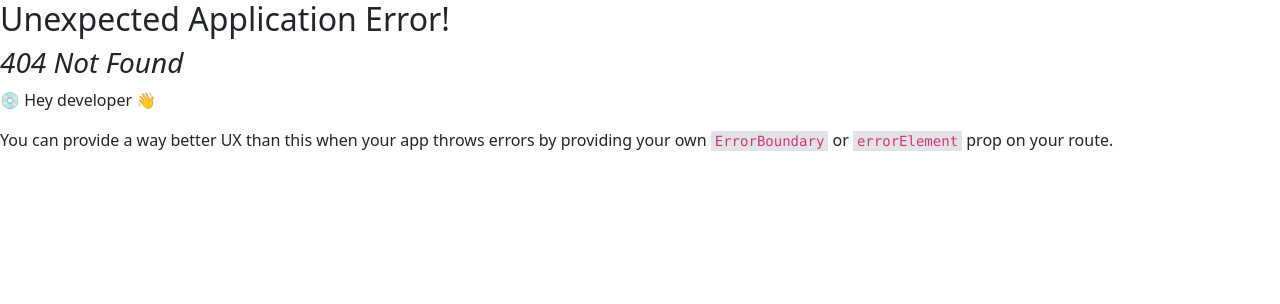
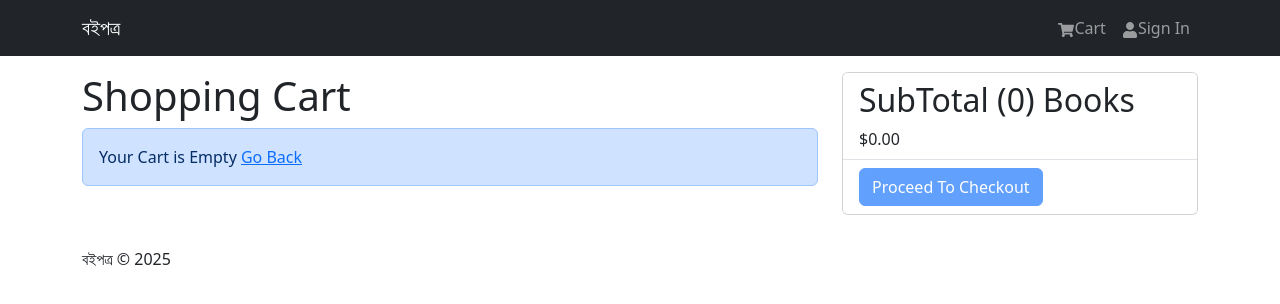
Before and after one commit to KdbAzizul/BoiPotro, a React (Vite) app in the folder FrontEnd/: page /cart in a window 1280 px wide. Before the commit this address had no page. Shown: the top 304 px of the page. Built offline with nearby package versions, Linux system fonts and the light colour scheme.

Commit message:
cart functionality completed

```diff
--- a/FrontEnd/src/components/header.jsx
+++ b/FrontEnd/src/components/header.jsx
@@ -1,32 +1,46 @@
-import {Navbar,Nav,Container} from 'react-bootstrap';
-import {FaShoppingCart,FaUser} from 'react-icons/fa'
-import {Link} from 'react-router-dom'
+import { Badge, Navbar, Nav, Container } from "react-bootstrap";
+import { FaShoppingCart, FaUser } from "react-icons/fa";
+import { Link } from "react-router-dom";
+import { useSelector } from "react-redux";
 const Header = () => {
+  const { cartItems } = useSelector((state) => state.cart);
+
   return (
     <header>
-        <Navbar bg='dark' variant='dark' expand='md' collapseOnSelect>
+      <Navbar bg="dark" variant="dark" expand="md" collapseOnSelect>
         <Container>
-
-                <Navbar.Brand as={Link} to='/'>
+          <Navbar.Brand as={Link} to="/">
             বইপত্র
           </Navbar.Brand>
 
-
-                <Navbar.Toggle aria-controls='basic-navbar-nav'/>
-                <Navbar.Collapse id='basic-navbar-nav'>
-                    <Nav className='ms-auto'>
-                        <Nav.Link as={Link} to='/cart'>
-                            <FaShoppingCart/>Cart
+          <Navbar.Toggle aria-controls="basic-navbar-nav" />
+          <Navbar.Collapse id="basic-navbar-nav">
+            <Nav className="ms-auto">
+              <Nav.Link as={Link} to="/cart">
+                <FaShoppingCart />
+                Cart
+                {cartItems.length > 0 && (
+                  <Badge
+                    pill
+                    bg="success"
+                    style={{
+                      marginLeft: "5px",
+                    }}
+                  >
+                    {cartItems.reduce((a, c) => a + c.qty, 0)}
+                  </Badge>
+                )}
               </Nav.Link>
-                        <Nav.Link as={Link} to='/login'>
-                            <FaUser/>Sign In
+              <Nav.Link as={Link} to="/login">
+                <FaUser />
+                Sign In
               </Nav.Link>
             </Nav>
           </Navbar.Collapse>
         </Container>
       </Navbar>
     </header>
-  )
-}
+  );
+};
 
-export default Header
+export default Header;
--- a/FrontEnd/src/main.jsx
+++ b/FrontEnd/src/main.jsx
@@ -13,12 +13,14 @@
 import App from './App.jsx'
 import HomeScreen from './screens/HomeScreen.jsx';
 import ProductScreen from './screens/ProductScreen.jsx';
+import CartScreen from './screens/CartScreen.jsx';
 
 const router=createBrowserRouter(
   createRoutesFromElements(
     <Route path="/" element={<App/>}>
       <Route index={true} path="/" element={<HomeScreen/>}/>
       <Route path="/product/:id" element={<ProductScreen/>}/>
+      <Route path="/cart" element={<CartScreen/>}/>
     </Route>
 
   )
--- /dev/null
+++ b/FrontEnd/src/screens/CartScreen.jsx
@@ -0,0 +1,114 @@
+import { Link, useNavigate } from "react-router-dom";
+import {
+  Row,
+  Col,
+  ListGroup,
+  Image,
+  Form,
+  Button,
+  Card,
+} from "react-bootstrap";
+import { FaTrash } from "react-icons/fa";
+import Message from "../components/Message";
+import { useDispatch, useSelector } from "react-redux";
+import { addToCart, removeFromCart } from "../slices/cartSlice";
+
+const CartScreen = () => {
+  const navigate = useNavigate();
+  const dispatch = useDispatch();
+
+  const cart = useSelector((state) => state.cart);
+  const { cartItems } = cart;
+
+  const addToCartHandler = async (product, qty) => {
+    dispatch(addToCart({ ...product, qty }));
+  };
+  const removeFromCartHandler = async (id) => {
+    dispatch(removeFromCart(id));
+  };
+  const checkoutHandler = () => {
+    navigate('/login?redirect=/shipping')
+  }
+
+
+  return (
+    <Row>
+      <Col md={8}>
+        <h1 style={{ marginButtom: "20px" }}>Shopping Cart</h1>
+        {cartItems.length === 0 ? (
+          <Message>
+            Your Cart is Empty <Link to="/">Go Back</Link>
+          </Message>
+        ) : (
+          <ListGroup variant="flush">
+            {cartItems.map((item) => (
+              <ListGroup.Item key={item.id}>
+                <Row>
+                  <Col md={2}>
+                    <Image src={item.image} alt={item.name} fluid rounded />
+                  </Col>
+                  <Col md={3}>
+                    <Link to={`/product/${item.id}`}>{item.name}</Link>
+                  </Col>
+                  <Col md={2}>Tk {item.price}</Col>
+                  <Col md={2}>
+                    <Form.Control
+                      as="select"
+                      value={item.qty}
+                      onChange={(e) =>
+                        addToCartHandler(item, Number(e.target.value))
+                      }
+                    >
+                      {[...Array(item.stock).keys()].map((x) => (
+                        <option key={x + 1} value={x + 1}>
+                          {x + 1}
+                        </option>
+                      ))}
+                    </Form.Control>
+                  </Col>
+                  <Col md={2}>
+                    <Button
+                      type="button"
+                      variant="light"
+                      onClick={() => removeFromCartHandler(item.id)}
+                    >
+                      <FaTrash />
+                    </Button>
+                  </Col>
+                </Row>
+              </ListGroup.Item>
+            ))}
+          </ListGroup>
+        )}
+      </Col>
+      <Col md={4}>
+        <Card>
+          <ListGroup variant="flush">
+            <ListGroup.Item>
+              <h2>
+                SubTotal ({cartItems.reduce((acc, item) => acc + item.qty, 0)})
+                Books
+              </h2>
+              $
+              {cartItems
+                .reduce((acc, item) => acc + item.qty * item.price, 0)
+                .toFixed(2)}
+            </ListGroup.Item>
+            <ListGroup.Item>
+              <Button
+                type="button"
+                className="btn-block"
+                disabled={cartItems.length === 0}
+                onClick={checkoutHandler}
+              >
+                Proceed To Checkout
+              </Button>
+            </ListGroup.Item>
+          </ListGroup>
+        </Card>
+      </Col>
+    </Row>
+  );
+};
+
+export default CartScreen;
--- a/FrontEnd/src/slices/cartSlice.js
+++ b/FrontEnd/src/slices/cartSlice.js
@@ -22,11 +22,14 @@
             return updateCart(state);
 
         },
-
+        removeFromCart:(state,action) =>{
+            state.cartItems=state.cartItems.filter((x)=>x.id!==action.payload);
+            return updateCart(state);
+        },
 
 
     }
 })
 
-export const {addToCart}=cartSlice.actions;
+export const {addToCart,removeFromCart}=cartSlice.actions;
 export default cartSlice.reducer;
```
Lines whose indentation alone changed are shown as unchanged.
